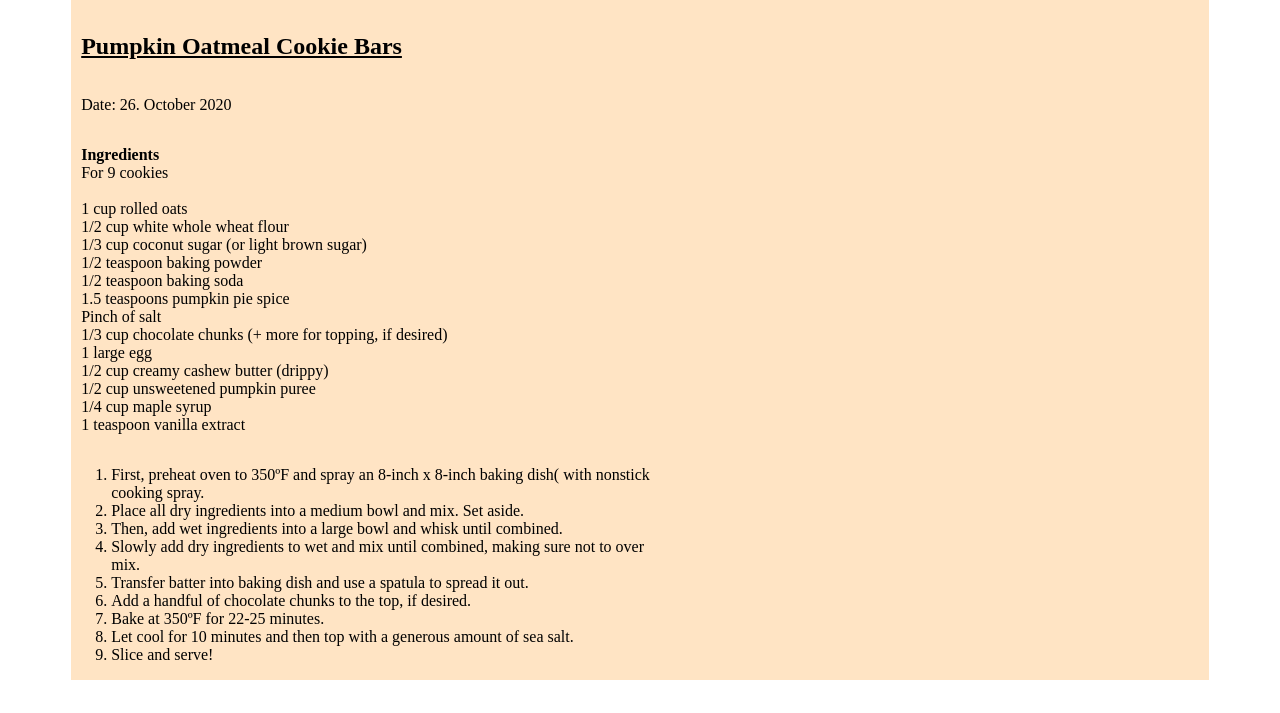
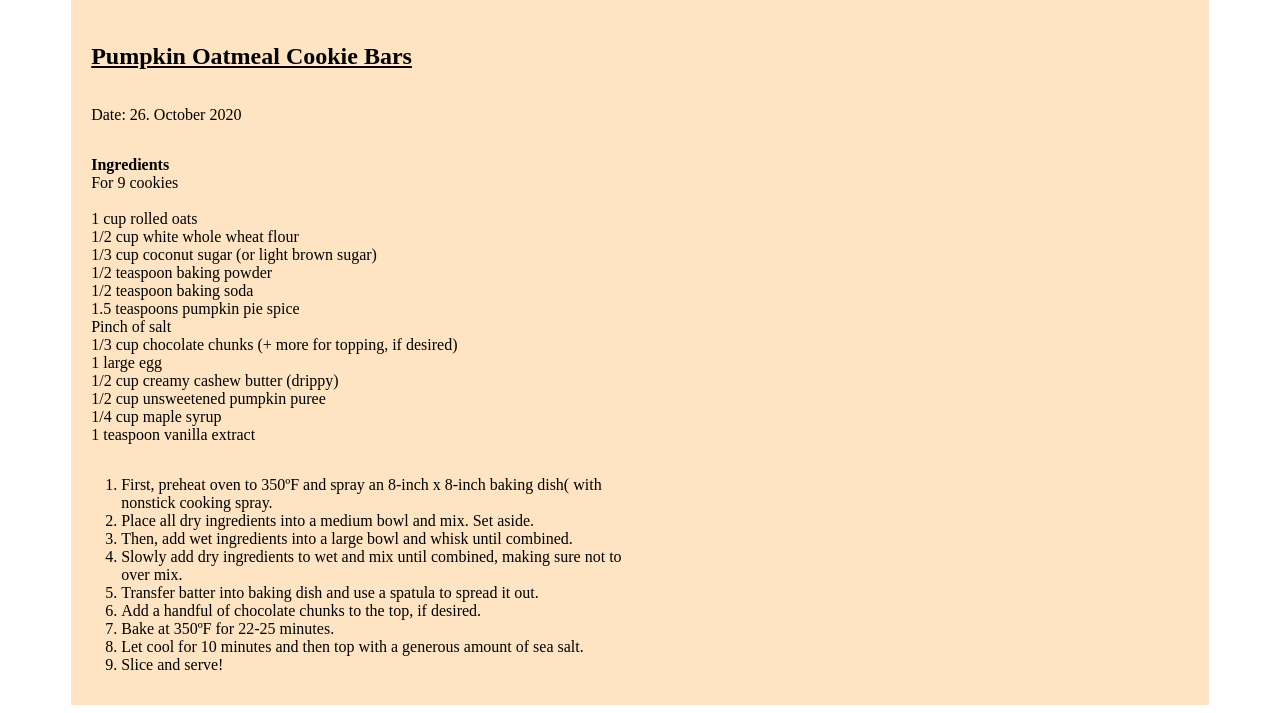
Before and after one commit to aliha3105/freaky_friday, a plain HTML site: page healthy.html in a window 1280 px wide. Shown: the part 837-1550 px from the top of the page. Before the commit the page ends 1525 px from the top, so only its background shows below. Drawn offline with Linux system fonts and the light colour scheme.

Commit message:
Update healthy.html

```diff
--- a/healthy.html
+++ b/healthy.html
@@ -157,6 +157,7 @@
                 <img src="https://fitfoodiefinds.com/wp-content/uploads/2019/10/pump-bar.jpg" alt="Picture of Pumpkin Oatmeal Cookie Bars" height="600px">
             </div>
 
+            <div class="left_text">
             <h2>Pumpkin Oatmeal Cookie Bars</h2>
             <p class="p_date">Date: 26. October 2020</p>
             <!-- Recipe from https://fitfoodiefinds.com/pumpkin-oatmeal-cookie-bars/#tasty-recipes-79410 -->
@@ -187,6 +188,7 @@
                 <li>Slice and serve!</li>
             </ol>
         </div>
+        </div>
 
         <div class="right_content">
             <div class="right_everything">
```
